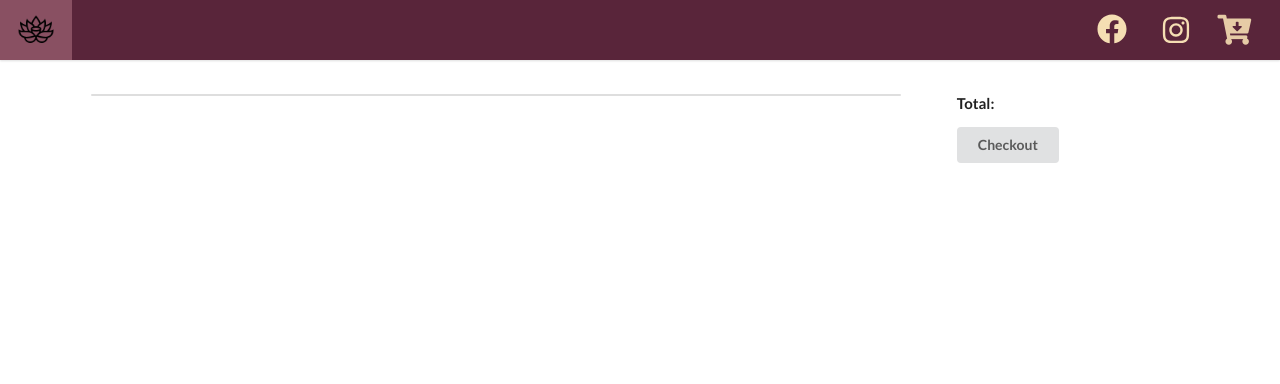
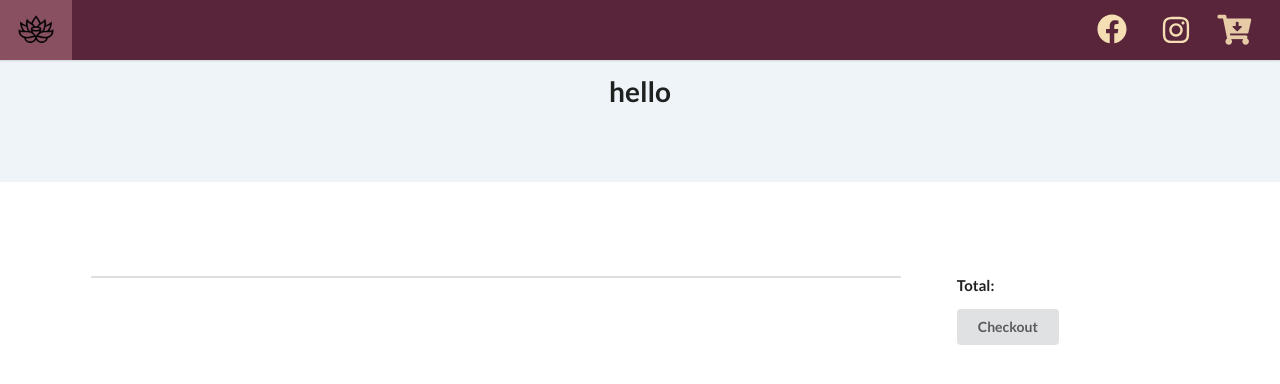
Before and after one commit to BDelapo/Art-Store, a React (Create React App) app in the folder client/: page /cart in a window 1280 px wide. Shown: the top 384 px of the page. Built offline with nearby package versions, Linux system fonts and the light colour scheme.

Commit message:
Updated cart functionality to ensure same product cannot be added twice

```diff
--- a/client/src/Components/Buttons/AddToCart.js
+++ b/client/src/Components/Buttons/AddToCart.js
@@ -2,12 +2,12 @@ import React from 'react'
 
 //TODO: Style button
 
-const AddToCart = ({addToCart, product}) => {
+const AddToCart = ({addToCart, productID}) => {
 
     return (
         <div className="ui vertical animated button"
         tabIndex="0"
-        onClick={()=> addToCart(product)}>
+        onClick={()=> addToCart(productID)}>
             <div className="hidden content">Add</div>
             <div className="visible content">
                 <i className="shop icon" />
--- a/client/src/Components/Pages/Cart/Cart.css
+++ b/client/src/Components/Pages/Cart/Cart.css
@@ -1,3 +1,16 @@
+.cart-banner{
+    background-color: #eef4f7;
+    width: 100%;
+    height: 13rem;
+    display: flex;
+    align-items: center;
+    justify-content: center;
+}
+
+.cart-banner h1{
+    position: absolute;
+}
+
 .cart-container{
     margin-top: 80px !important;
     margin-bottom: 30px !important;
--- a/client/src/Components/Pages/Cart/Cart.js
+++ b/client/src/Components/Pages/Cart/Cart.js
@@ -12,6 +12,7 @@ const Cart = () => {
     const [products, setProducts, , , cartItems] = useContext(ProductContext)
 
     const cartList = cartItems.map(item => {
+        console.log(item.id)
         return <CartItems ProductImg={item.product_image} ProductName={item.product_title} ProductPrice={item.price} id={item.id} key={item.id} />
     })
 
@@ -21,12 +22,11 @@ const Cart = () => {
         }
     }
 
-
-    console.log(totalPrice())
-
-
     return (
         <div>
+            <div className='cart-banner'>
+                <h1>hello</h1>
+            </div>
             <div className='ui container cart-container'>
                 <div className='ui stackable centered grid'>
                     <div className='twelve wide column'>
--- a/client/src/Components/Pages/Front-Page/FrontPage.css
+++ b/client/src/Components/Pages/Front-Page/FrontPage.css
@@ -10,6 +10,9 @@
     border-bottom-width: 10px;
     border-top-width: 10px; */
     width: 100%;
+    /* border-style: solid;
+    border-color: yellow;
+    border-width: 30px; */
 }
 
 .banner{
--- a/client/src/Components/Pages/Front-Page/FrontPage.js
+++ b/client/src/Components/Pages/Front-Page/FrontPage.js
@@ -13,6 +13,7 @@ const FrontPage = () => {
                 <SlideShow />
             </div >
             <div className='ui fluid container product-list-container'>
+                <div className="ui horizontal divider">Products</div>
                 <ProductList />
             </div>
         </div>
--- a/client/src/Components/Pages/Front-Page/SlideShow.css
+++ b/client/src/Components/Pages/Front-Page/SlideShow.css
@@ -1,14 +1,14 @@
-.each-slide > div {
+.each-slide div {
     display: flex;
     align-items: center;
     justify-content: center;
     background-size: cover;
-    height: 350px;
+    height: 400px;
   }
 
   .each-slide span {
     padding: 20px;
     font-size: 20px;
-    background: #efefef;
+    background: transparent;
     text-align: center;
   }
--- a/client/src/Components/Pages/Front-Page/SlideShow.js
+++ b/client/src/Components/Pages/Front-Page/SlideShow.js
@@ -5,11 +5,6 @@ import './SlideShow.css'
 import wheat from '../../../wheat.png'
 import img1 from '../../../img1.jpg'
 import img2 from '../../../img2.jpg'
-import leftArrow from '../../../circle-left.svg'
-import rightArrow from '../../../circle-right.svg'
-
-
-
 
 
 const SlideShow = () => {
@@ -21,18 +16,18 @@ const SlideShow = () => {
     ];
 
     return (
-        <div className="slide-container">
-            <Slide >
+        <div>
+        <Slide>
           <div className="each-slide">
-                    <div style={{ 'backgroundImage': `url(${slideImages[0]})` }}>
+            <div style={{'backgroundImage': `url(${slideImages[0]})`}}>
             </div>
           </div>
           <div className="each-slide">
-                    <div style={{ 'backgroundImage': `url(${slideImages[1]})` }}>
+            <div style={{'backgroundImage': `url(${slideImages[1]})`}}>
             </div>
           </div>
           <div className="each-slide">
-                    <div style={{ 'backgroundImage': `url(${slideImages[2]})` }}>
+            <div style={{'backgroundImage': `url(${slideImages[2]})`}}>
             </div>
           </div>
         </Slide>
--- a/client/src/Components/Pages/Product-Pages/ProductDetails.js
+++ b/client/src/Components/Pages/Product-Pages/ProductDetails.js
@@ -18,7 +18,7 @@ const ProductDetails = ({ productInfo, addToCart }) => {
                         {productInfo.description}
                     </div>
                     <div className='product-info-segment'>
-                    <AddToCart addToCart={addToCart} product={productInfo} />
+                    <AddToCart addToCart={addToCart} productID={productInfo.id} />
                     </div>
                 </div>
             </div>
--- a/client/src/Context/ProductContext.js
+++ b/client/src/Context/ProductContext.js
@@ -16,30 +16,37 @@ export const ProductProvider = props => {
 
     //functions for product page
 
-    const getProduct = (id) =>{
-        const product = products.find(product => product.id===id)
+    const getProduct = (id) => {
+        const product = products.find(product => product.id === id)
         return product
     }
 
-    const handleProduct = (id) =>{
+    const handleProduct = (id) => {
         const product = getProduct(id)
         setProductInfo(product)
     }
 
     //functions for cart
 
-    const addToCart = (product) =>{
+    const addToCart = (id) => {
         const updatedCart = cartItems
-        updatedCart.push(product)
+        const duplicate = updatedCart.find(item => item.id === id)
+        if (!duplicate) {
+            const addedItem = products.find(product => {
+                return product.id === id
+            })
+            updatedCart.push(addedItem)
             setCartItems(updatedCart)
         }
+    }
 
-    const removeFromCart = (id) =>{
+
+
+    const removeFromCart = (id) => {
         const updatedCart = cartItems
         const removed = updatedCart.filter((product) => {
             return product.id !== id
         })
-       console.log(removed)
         setCartItems(removed)
     }
 
```
Lines whose indentation alone changed are shown as unchanged.
